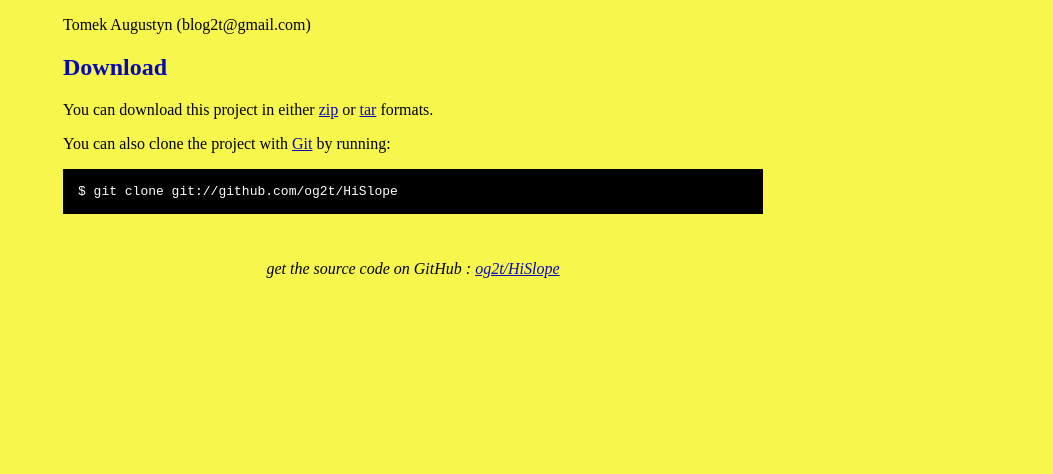
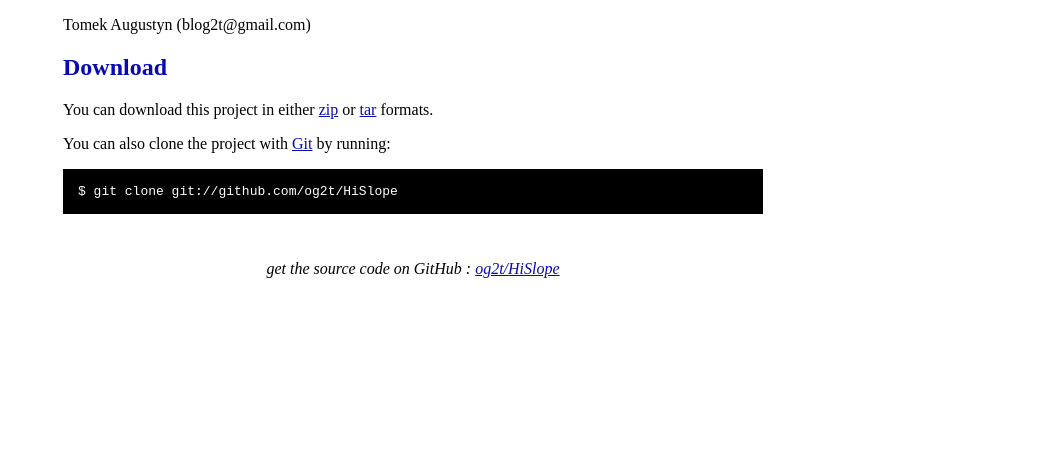
Before and after one commit to og2t/HiSlope, a plain HTML site: page index.html in a window 1280 px wide. Shown: the part 326-800 px from the top of the page, without its empty margins (227-1280 px from the left). Drawn offline with Linux system fonts and the light colour scheme.

Commit message:
Changed bgrd color.

```diff
--- a/index.html
+++ b/index.html
@@ -10,7 +10,7 @@
 	<style type="text/css">
 		body {
   		margin-top: 1.0em;
-  		background-color: #f6f64d;
+  		background-color: #FFF;
 		  font-family: "Helvetica,Arial,FreeSans";
   		color: #000000;
     }
```
